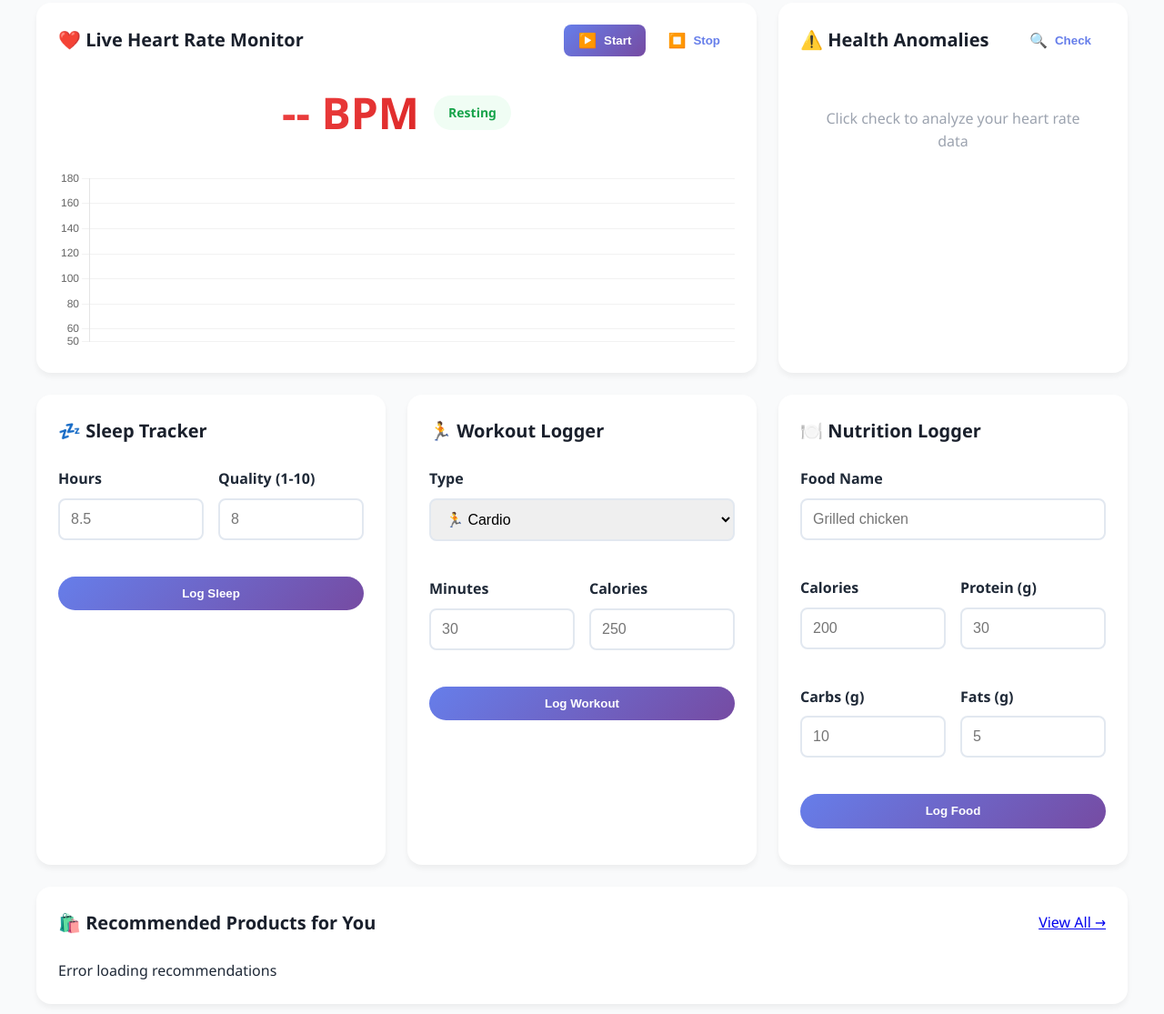
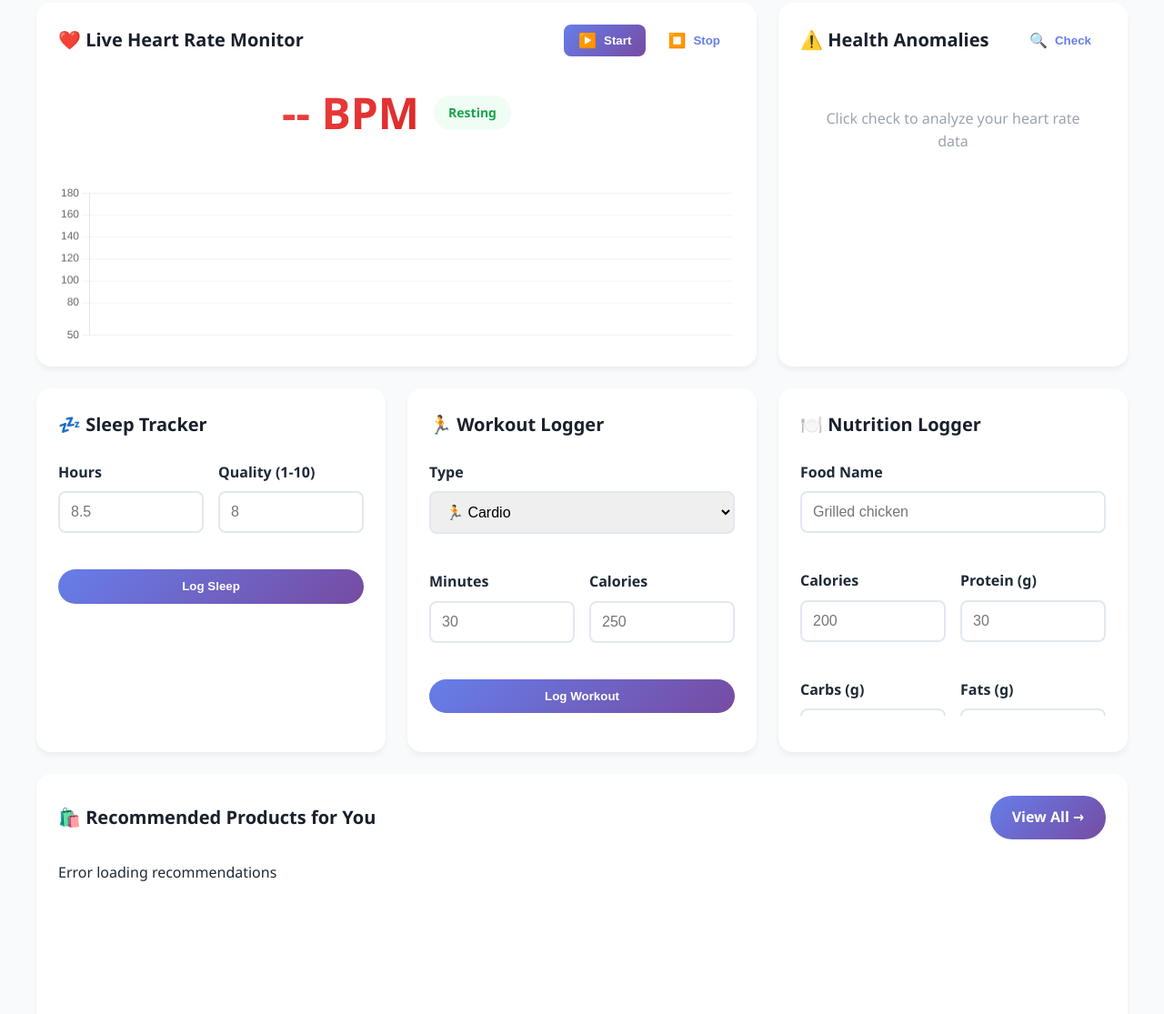
Before and after one commit to Skasaju/Unified-wellness, a plain HTML site: page app/static/dashboard.html in a window 1280 px wide. Shown: the part 515-1630 px from the top of the page at 91% size. Drawn offline with nearby package versions, Linux system fonts and the light colour scheme; no server answers; sample sign-in values are in the browser's storage.

Commit message:
scrollable dashboard-cards

```diff
--- a/app/static/css/style.css
+++ b/app/static/css/style.css
@@ -532,6 +532,14 @@ footer {
     padding: 1.5rem;
     box-shadow: 0 4px 6px rgba(0, 0, 0, 0.05);
     transition: transform 0.3s ease, box-shadow 0.3s ease;
+    height: 400px;
+    max-height: 400px;
+    min-height: 400px;
+     display: flex;
+    flex-direction: column;
+
+    /* Prevent overflow from breaking layout */
+    overflow: hidden;
 }
 
 .dashboard-card:hover {
@@ -540,6 +548,9 @@ footer {
 
 .dashboard-card.full-width {
     grid-column: 1 / -1;
+    overflow-y: auto;
+    overflow-x: hidden;
+    scrollbar-width: none;
 }
 
 .featured-card {
@@ -640,6 +651,9 @@ footer {
 
 .anomaly-container {
     min-height: 150px;
+    flex: 1;
+    overflow-y: auto;
+    overflow-x: hidden;
 }
 
 .anomaly-success {
@@ -709,6 +723,10 @@ footer {
     display: flex;
     flex-direction: column;
     gap: 1rem;
+    flex: 1;
+    overflow-y: auto;
+    overflow-x: hidden;
+    scrollbar-width: none;
 }
 
 .modern-form input,
--- a/app/static/dashboard.html
+++ b/app/static/dashboard.html
@@ -212,7 +212,7 @@
             <div class="dashboard-card full-width">
                 <div class="card-header">
                     <h3>🛍️ Recommended Products for You</h3>
-                    <a href="/products" class="btn-link">View All →</a>
+                    <a href="/products" class="btn-primary">View All →</a>
                 </div>
                 <div id="recommendedProducts" class="product-grid-modern"></div>
             </div>
```
